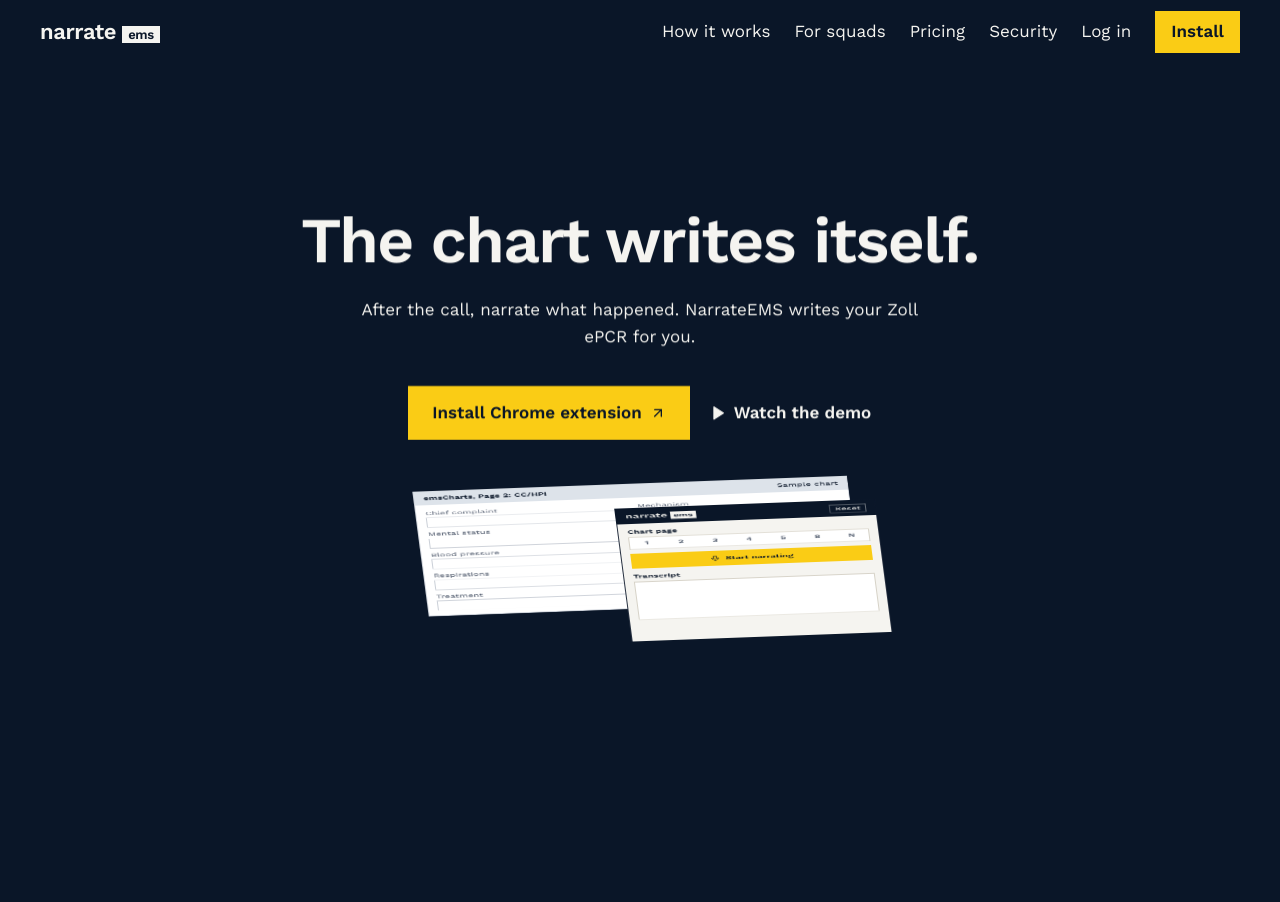
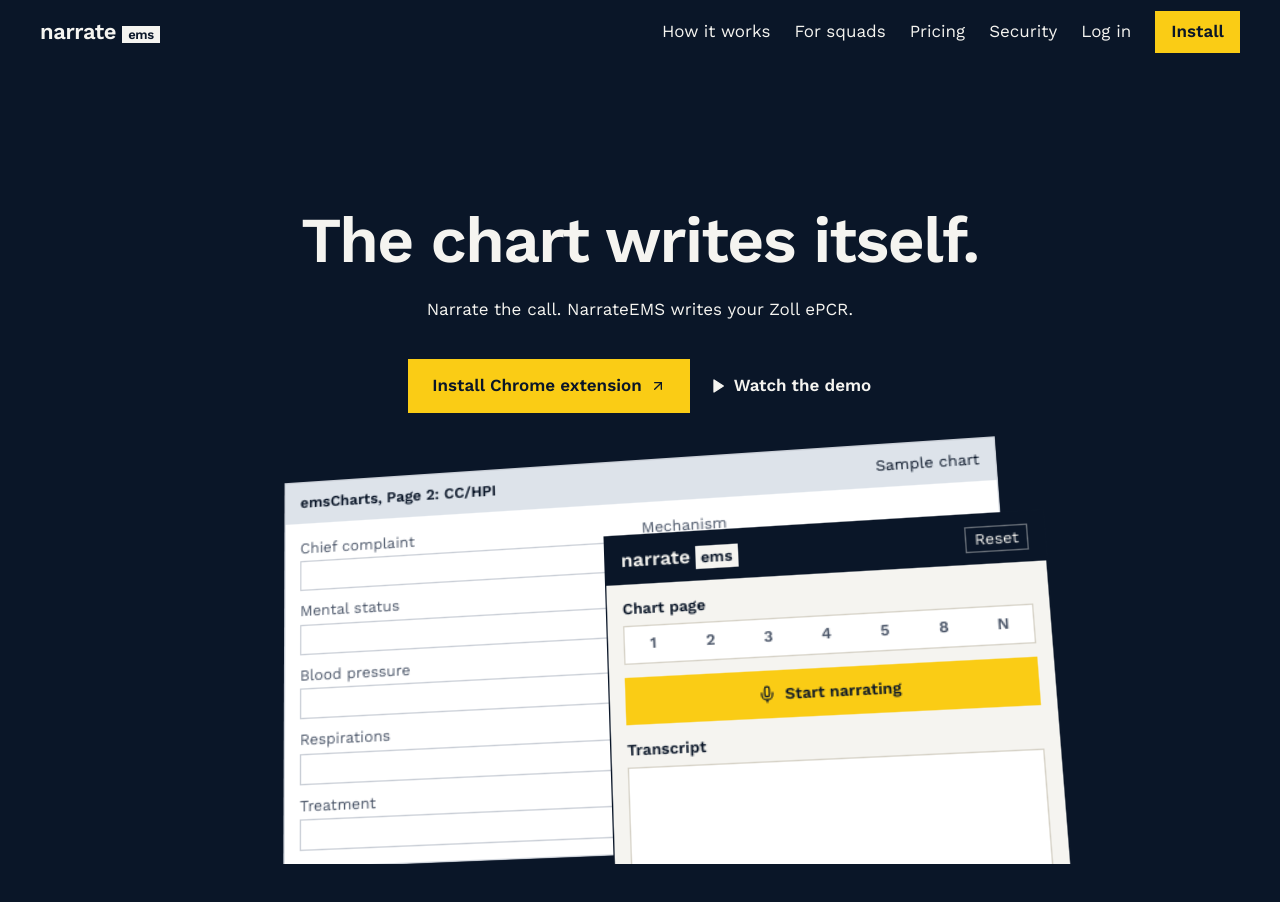
Before and after one commit to NarrateEMS/NarrateEMSWebsite, a Next.js app: page / in a window 1280 px wide. Shown: the top 902 px of the page. Built offline with nearby package versions, Linux system fonts and the light colour scheme.

Commit message:
Drift: true-aspect 3D object, reserved text band, slow eased card drift and calm stack, shorter story copy
Co-Authored-By: Devin AI <158243242+devin-ai-integration[bot]@users.noreply.github.com>

```diff
--- a/app/globals.css
+++ b/app/globals.css
@@ -336,24 +336,20 @@
 
 /* Homepage story track. Scrubbed only when JS sets data-motion="on"; without it the track is a static, filled flow. */
 .story-layer { display: flex; flex-direction: column; align-items: center; padding: 2.5rem 1.5rem; }
-.story[data-motion="on"] { height: 820svh; }
-.story[data-motion="on"] .story-stage { position: sticky; top: 0; height: 100svh; overflow: hidden; perspective: 1400px; }
-.story[data-motion="on"] .story-layer { position: absolute; inset: 4rem 0 0 0; padding: 0 5vw; justify-content: center; pointer-events: none; }
+.story[data-motion="on"] { height: 980svh; }
+.story[data-motion="on"] .story-stage { position: sticky; top: 0; height: 100svh; overflow: hidden; }
+/* Perspective sits on the parent of each scrubbed element, so tilt reads as depth, not a squash. */
+.story[data-motion="on"] .story-layer { position: absolute; inset: 4rem 0 0 0; padding: 0 5vw; justify-content: center; pointer-events: none; perspective: 2000px; }
 .story[data-motion="on"] .story-layer > * { pointer-events: auto; }
 .story[data-motion="on"] .story-hero { justify-content: flex-start; padding-top: 5rem; }
-.story[data-motion="on"] .story-step-l { align-items: flex-start; }
-.story[data-motion="on"] .story-step-r { align-items: flex-end; }
-.story[data-motion="on"] .story-step-l > *, .story[data-motion="on"] .story-step-r > * { max-width: min(360px, calc(27vw - 80px)); }
+.story[data-motion="on"] .story-band { justify-content: flex-start; padding-top: 2rem; }
 .story[data-motion="on"] [data-tl] { transform: var(--tf, none); opacity: var(--o, 1); will-change: transform, opacity; }
 .story-cards { display: flex; flex-wrap: wrap; justify-content: center; gap: 1rem; max-width: 64rem; }
-.story[data-motion="on"] .story-cards { display: block; position: relative; width: 0; height: 0; }
-.story[data-motion="on"] .story-card { position: absolute; left: -115px; top: -80px; }
-@media (max-width: 1279px) {
-  .story[data-motion="on"] .story-step-l,
-  .story[data-motion="on"] .story-step-r { align-items: center; justify-content: flex-start; padding-top: 2.5rem; text-align: center; }
-  .story[data-motion="on"] .story-step-l > *, .story[data-motion="on"] .story-step-r > * { max-width: 30rem; }
+.story[data-motion="on"] .story-cards { display: block; position: relative; width: 0; height: 0; perspective: 2000px; }
+.story[data-motion="on"] .story-card { position: absolute; left: 0; top: 0; }
+.story[data-motion="on"] .story-card > * { transform: translate(-50%, -50%); }
+@media (max-width: 1023px) {
+  .story[data-motion="on"] { height: 880svh; }
+  .story[data-motion="on"] .story-hero { padding-top: 3rem; }
+  .story[data-motion="on"] .story-band { padding-top: 1.25rem; }
 }
-@media (max-width: 1023px) {
-  .story[data-motion="on"] { height: 700svh; }
-  .story[data-motion="on"] .story-hero { padding-top: 3rem; }
-}
--- a/app/page.tsx
+++ b/app/page.tsx
@@ -4,7 +4,7 @@ import type React from "react"
 import { useState, useEffect, useRef } from "react"
 import Link from "next/link"
 import { Wordmark } from "@/components/wordmark"
-import { STORE_URL, h2, body, primaryBtn } from "./home/shared"
+import { STORE_URL, body, primaryBtn } from "./home/shared"
 import { Testimonial } from "./home/Testimonial"
 import { Why } from "./home/Why"
 import { Squads } from "./home/Squads"
@@ -47,6 +47,9 @@ const PAGES = [
 const clamp = (n: number) => Math.min(1, Math.max(0, n))
 const ease = (t: number) => t * t * (3 - 2 * t)
 
+const lerp = (a: number, b: number, t: number) => a + (b - a) * t
+const span = (p: number, a: number, b: number) => clamp((p - a) / (b - a))
+
 // Keyframes: [progress, x, y, rotateX, rotateY, rotateZ, scale, opacity]; eased between stops.
 type Frame = number[]
 function at(p: number, frames: Frame[]): number[] {
@@ -62,59 +65,74 @@ function at(p: number, frames: Frame[]): number[] {
   return frames[frames.length - 1].slice(1)
 }
 
-function buildTimeline(w: number, h: number, objW: number, objH: number, heroBottom: number) {
+type Box = { w: number; h: number; objW: number; objH: number; cardW: number; cardH: number; heroBottom: number; bandBottom: number }
+type Card = { x: number; y: number; dx: number; dy: number; rz: number; ry: number; k: number }
+
+// Text owns the band above bandBottom; the object and cards only ever use the area below it.
+function buildTimeline({ w, h, objW, objH, cardW, cardH, heroBottom, bandBottom }: Box) {
   const desk = w >= 1024
-  const side = w >= 1280
-  const fit = Math.min(1, (h * (side ? 0.62 : 0.42)) / objH, side ? (w * 0.36) / (objW + 32) : 1)
-  const oy = side ? 0 : h * 0.22
-  // Hero: the tilted object's top edge sits just under the CTAs.
+  const top = bandBottom + 16
+  const areaH = h - (desk ? 32 : 16) - top
+  const fit = Math.min(desk ? 1.5 : 1, (areaH * 0.96) / objH, (w - 48) / (objW + 64))
   const layerCenter = 64 + (h - 64) / 2
-  const heroY = Math.max(oy, heroBottom + 40 - layerCenter + ((objH * fit) / 2) * 0.55)
-  const fade = (a: number, b: number, c: number, d: number, dy = 24): Frame[] => [
+  const oy = top + areaH / 2 - layerCenter
+  // Hero: the object's top edge peeks just under the CTAs, then rises flat into the area.
+  const heroY = Math.max(oy, heroBottom + 40 + (objH * fit) / 2 - layerCenter)
+  const fade = (a: number, b: number, c: number, d: number, dy = 16): Frame[] => [
     [a, 0, dy, 0, 0, 0, 1, 0],
     [b, 0, 0, 0, 0, 0, 1, 1],
     [c, 0, 0, 0, 0, 0, 1, 1],
     [d, 0, -dy, 0, 0, 0, 1, 0],
   ]
-  const scatter = desk
-    ? [[-0.3, -0.3], [0.02, -0.31], [0.31, -0.27], [-0.36, 0.26], [-0.08, 0.31], [0.2, 0.29], [0.4, 0.21]]
-    : [[-0.24, -0.32], [0.24, -0.29], [-0.22, -0.17], [0.24, -0.15], [-0.24, 0.2], [0.24, 0.25], [0, 0.34]]
-  const rz = [-10, 6, 12, 8, -6, -12, 9]
-  const ry = [18, -14, 22, -20, 12, -16, 20]
-  const cs = desk ? 1 : 0.62
-  const cards: Frame[][] = scatter.map(([sx, sy], i) => {
-    const x = sx * w
-    const y = sy * h
-    const k = i - 3
-    const stackY = desk ? -h * 0.04 : -h * 0.02
-    return [
-      [0.56, 0, oy, 0, 0, 0, cs * 0.5, 0],
-      [0.63, x, y, 0, ry[i], rz[i], cs, 1],
-      [0.8, x * 1.06, y * 1.04, 0, -ry[i] * 0.4, rz[i] + 8 * Math.sign(k || 1), cs, 1],
-      [0.83, x * 1.06, y * 1.04, 0, -ry[i] * 0.4, rz[i] + 8 * Math.sign(k || 1), cs, 1],
-      [0.91, k * 7, stackY + k * -6, 0, 0, k * 1.2, cs * 0.94, 1],
-      [1, k * 7, stackY + k * -6, 0, 0, k * 1.2, cs * 0.94, 1],
-    ]
-  })
+  const spots = desk
+    ? [[-0.8, -0.55], [-0.28, -0.85], [0.3, -0.8], [0.82, -0.45], [-0.6, 0.7], [0.02, 0.75], [0.62, 0.65]]
+    : [[-0.9, -0.9], [0.9, -0.6], [-0.9, -0.3], [0.9, 0.05], [-0.9, 0.35], [0.9, 0.7], [-0.9, 0.95]]
+  const rz = [-7, 4, 8, -5, 5, -8, 6]
+  const ry = [10, -8, 12, -10, 8, -12, 10].map((v) => (desk ? v : v / 2))
+  const rx = (w - 48 - cardW) / 2
+  const ryMax = (areaH - cardH) / 2
+  const cards: Card[] = spots.map(([fx, fy], i) => ({
+    x: fx * rx * 0.94,
+    y: oy + fy * ryMax * 0.9,
+    dx: fx * rx * 0.06,
+    dy: fy * ryMax * 0.1 - areaH * 0.03,
+    rz: rz[i],
+    ry: ry[i],
+    k: i - 3,
+  }))
   return {
-    hero: [[0, 0, 0, 0, 0, 0, 1, 1], [0.07, 0, -h * 0.12, 0, 0, 0, 1, 0]] as Frame[],
+    oy,
+    hero: [[0, 0, 0, 0, 0, 0, 1, 1], [0.06, 0, -h * 0.08, 0, 0, 0, 1, 0]] as Frame[],
     object: [
-      [0, 0, heroY, 58, 0, -4, fit, 1],
-      [0.13, 0, oy + h * 0.02, 16, -6, -2, fit, 1],
-      [0.36, 0, oy, 8, 4, 0, fit, 1],
-      [0.44, 0, oy, 0, 0, 0, fit, 1],
-      [0.56, 0, oy, 0, 0, 0, fit, 1],
-      [0.64, 0, oy + h * 0.04, -10, 0, 0, fit * 0.5, 0],
+      [0, 0, heroY, 12, -8, -2, fit, 1],
+      [0.1, 0, oy, 5, 3, 0, fit, 1],
+      [0.3, 0, oy, 2, -2, 0, fit, 1],
+      [0.46, 0, oy, 0, 0, 0, fit, 1],
+      [0.55, 0, oy, 0, 0, 0, fit, 1],
+      [0.58, 0, oy - h * 0.01, 2, 0, 0, fit * 0.97, 0],
     ] as Frame[],
-    steps: [fade(0.12, 0.16, 0.25, 0.29), fade(0.27, 0.31, 0.39, 0.43), fade(0.43, 0.47, 0.53, 0.56)],
-    headline: fade(0.58, 0.63, 0.8, 0.83, 20),
+    steps: [fade(0.07, 0.1, 0.27, 0.3), fade(0.3, 0.33, 0.43, 0.46), fade(0.46, 0.49, 0.54, 0.57)],
+    headline: fade(0.57, 0.6, 0.84, 0.87),
     stats: [
-      [0.88, 0, h * 0.28 + 20, 0, 0, 0, 1, 0],
-      [0.92, 0, h * 0.28, 0, 0, 0, 1, 1],
-      [1, 0, h * 0.28, 0, 0, 0, 1, 1],
+      [0.88, 0, 16, 0, 0, 0, 1, 0],
+      [0.93, 0, 0, 0, 0, 0, 1, 1],
+      [1, 0, 0, 0, 0, 0, 1, 1],
     ] as Frame[],
     cards,
   }
+}
+
+// Cards drift out with an ease-out, keep floating slowly, then gather with a soft ease-in-out. Scale stays in 0.94-1.
+function cardAt(p: number, c: Card, oy: number): number[] {
+  const out = 1 - (1 - span(p, 0.55, 0.75)) ** 3
+  const d = ease(span(p, 0.55, 0.92))
+  const g = ease(ease(span(p, 0.82, 0.97)))
+  const x = lerp(lerp(0, c.x + c.dx * d, out), c.k * 7, g)
+  const y = lerp(lerp(oy, c.y + c.dy * d, out), oy - c.k * 6, g)
+  const rz = lerp(lerp(0, c.rz + Math.sign(c.rz) * 3 * d, out), c.k * 1.2, g)
+  const ry = lerp(lerp(0, c.ry * (1 - 0.6 * d), out), 0, g)
+  const s = lerp(lerp(0.94, 1, out), 0.96, g)
+  return [x, y, 0, ry, rz, s, span(p, 0.565, 0.59)]
 }
 
 function write(el: HTMLElement | null, v: number[]) {
@@ -208,14 +226,14 @@ function ChartObject() {
 
 function PageCard({ title, fields }: { title: string; fields: readonly (readonly [string, string])[] }) {
   return (
-    <div data-ui className="w-[230px] h-[160px] bg-white text-ink border border-[#C9CED6] text-[12px] leading-snug">
-      <div className="flex items-center justify-between bg-[#DDE3EA] px-3 py-2 font-semibold">
-        <span>{title}</span>
-        <span className="text-success">Filled</span>
+    <div data-ui className="w-[156px] sm:w-[230px] sm:h-[160px] lg:w-[280px] lg:h-[184px] lg:text-[13px] bg-white text-ink border border-[#C9CED6] text-[12px] leading-snug">
+      <div className="flex items-center justify-between gap-2 bg-[#DDE3EA] px-3 py-2 font-semibold">
+        <span className="truncate">{title}</span>
+        <span className="hidden sm:inline text-success">Filled</span>
       </div>
       <div className="space-y-2 p-3">
-        {fields.map(([label, value]) => (
-          <div key={label}>
+        {fields.map(([label, value], i) => (
+          <div key={label} className={i ? "hidden sm:block" : undefined}>
             <div className="text-[#4A5568]">{label}</div>
             <div className="mt-0.5 truncate bg-hi-vis px-1.5 leading-6 font-medium">{value}</div>
           </div>
@@ -334,11 +352,21 @@ export default function HomePage() {
     const actions = object.querySelector<HTMLElement>("[data-actions]")
     const fields = [...object.querySelectorAll<HTMLElement>("[data-field]")]
     const chips = [...object.querySelectorAll<HTMLElement>("[data-chip]")]
-    const heroBottom = () => {
-      const hero = heroRef.current
-      return hero ? 64 + (window.innerWidth >= 1024 ? 80 : 48) + hero.offsetHeight : 0
-    }
-    let tl = buildTimeline(window.innerWidth, window.innerHeight, object.offsetWidth, object.offsetHeight, heroBottom())
+    const firstCard = cardRefs.current[0]?.firstElementChild as HTMLElement | null
+    // Layers start under the 64px nav; offsetTop/offsetHeight ignore the scrub transforms.
+    const bottomOf = (el: HTMLElement | null) => (el ? 64 + el.offsetTop + el.offsetHeight : 0)
+    const measure = () =>
+      buildTimeline({
+        w: window.innerWidth,
+        h: window.innerHeight,
+        objW: object.offsetWidth,
+        objH: object.offsetHeight,
+        cardW: firstCard?.offsetWidth ?? 230,
+        cardH: firstCard?.offsetHeight ?? 160,
+        heroBottom: bottomOf(heroRef.current),
+        bandBottom: Math.max(...[...stepRefs.current, headlineRef.current, statsRef.current].map(bottomOf)),
+      })
+    let tl = measure()
     let current = -1
     let typed = -1
     let frame = 0
@@ -356,18 +384,18 @@ export default function HomePage() {
       tl.steps.forEach((f, i) => write(stepRefs.current[i], at(p, f)))
       write(headlineRef.current, at(p, tl.headline))
       write(statsRef.current, at(p, tl.stats))
-      tl.cards.forEach((f, i) => write(cardRefs.current[i], at(p, f)))
+      tl.cards.forEach((c, i) => write(cardRefs.current[i], cardAt(p, c, tl.oy)))
 
-      const chars = Math.round(clamp((p - 0.15) / 0.19) * TRANSCRIPT.length)
+      const chars = Math.round(span(p, 0.11, 0.29) * TRANSCRIPT.length)
       if (transcript && chars !== typed) {
         typed = chars
         transcript.textContent = TRANSCRIPT.slice(0, chars)
       }
-      if (speak) speak.dataset.rec = p > 0.15 && p < 0.35 ? "1" : "0"
-      if (actions) actions.dataset.on = p > 0.35 ? "1" : "0"
-      fields.forEach((el, i) => (el.dataset.on = p >= 0.4 + i * 0.012 ? "1" : "0"))
+      if (speak) speak.dataset.rec = p > 0.1 && p < 0.3 ? "1" : "0"
+      if (actions) actions.dataset.on = p > 0.31 ? "1" : "0"
+      fields.forEach((el, i) => (el.dataset.on = p >= 0.34 + i * 0.01 ? "1" : "0"))
       chips.forEach((el, i) => {
-        const s = 0.4 + i * 0.018
+        const s = 0.34 + i * 0.015
         el.dataset.state = p >= s + 0.03 ? "complete" : p >= s ? "processing" : "pending"
       })
     }
@@ -377,7 +405,7 @@ export default function HomePage() {
       const dt = Math.min(now - last, 64)
       last = now
       const goal = target()
-      const next = current < 0 ? goal : current + (goal - current) * (1 - Math.exp(-dt / 90))
+      const next = current < 0 ? goal : current + (goal - current) * (1 - Math.exp(-dt / 240))
       const settled = Math.abs(goal - next) < 0.0004
       current = settled ? goal : next
       render(current)
@@ -396,7 +424,7 @@ export default function HomePage() {
     })
     io.observe(story)
     const onResize = () => {
-      tl = buildTimeline(window.innerWidth, window.innerHeight, object.offsetWidth, object.offsetHeight, heroBottom())
+      tl = measure()
       start()
     }
     window.addEventListener("resize", onResize)
@@ -412,21 +440,9 @@ export default function HomePage() {
 
   const navLink = "text-[17px] text-paper hover:underline underline-offset-4"
   const steps = [
-    {
-      title: "Narrate the call.",
-      body: "Once you're clear of the call, open the extension and walk through it the way you'd brief your partner: demographics, chief complaint, vitals, interventions, transport. Talk normally.",
-      detail: "Mobile compatible. Use it on your phone or laptop.",
-    },
-    {
-      title: "AI structures the chart.",
-      body: "Medical-terminology-trained transcription parses your narration into the right Zoll ePCR fields: demographics, chief complaint, assessment, treatment, transport, each placed where it belongs.",
-      detail: "Each page fills in under 10 seconds.",
-    },
-    {
-      title: "Chart is in Zoll. You're done.",
-      body: "Fields land directly inside your Zoll ePCR. Review, sign, submit. Done in minutes, not the hour you used to spend typing.",
-      detail: "Direct Zoll integration. HIPAA encrypted.",
-    },
+    { title: "Narrate the call.", body: "Talk it through like a partner briefing, on your phone or laptop." },
+    { title: "AI fills the right fields.", body: "Medical-terminology-trained transcription puts each detail in its Zoll ePCR field." },
+    { title: "Review, sign, submit.", body: "Fields land directly in Zoll, HIPAA encrypted. Minutes, not an hour of typing." },
   ]
 
   return (
@@ -492,7 +508,7 @@ export default function HomePage() {
                 The chart writes itself.
               </h1>
               <p className="mt-6 max-w-xl text-[17px] leading-[1.6] text-paper">
-                After the call, narrate what happened. NarrateEMS writes your Zoll ePCR for you.
+                Narrate the call. NarrateEMS writes your Zoll ePCR.
               </p>
               <div className="mt-9 flex flex-col sm:flex-row items-center gap-5">
                 <a href={STORE_URL} target="_blank" rel="noopener noreferrer" className={primaryBtn}>
@@ -511,7 +527,7 @@ export default function HomePage() {
           </div>
 
           <div className="story-layer" aria-hidden>
-            <div ref={objectRef} data-tl>
+            <div ref={objectRef} data-tl className="[transform-style:preserve-3d]">
               <ChartObject />
             </div>
           </div>
@@ -521,7 +537,7 @@ export default function HomePage() {
           </p>
 
           {steps.map((step, i) => (
-            <div key={step.title} className={`story-layer ${i === 1 ? "story-step-r" : "story-step-l"}`}>
+            <div key={step.title} className="story-layer story-band text-center">
               <div
                 id={i === 0 ? "how" : undefined}
                 data-progress={i === 0 ? "0.2" : undefined}
@@ -529,17 +545,16 @@ export default function HomePage() {
                   stepRefs.current[i] = el
                 }}
                 data-tl
-                className="max-w-xl"
+                className="max-w-2xl"
               >
-                {i === 0 && <h2 className={`${h2} mb-6`}>Three steps, after the call.</h2>}
-                <h3 className="text-[22px] font-semibold leading-tight">{step.title}</h3>
-                <p className="mt-3 text-[17px] leading-[1.6] text-paper">{step.body}</p>
-                <p className="mt-3 text-[13px] text-paper">{step.detail}</p>
+                {i === 0 && <h2 className="sr-only">How it works, in three steps after the call</h2>}
+                <h3 className="text-[28px] lg:text-[44px] font-semibold leading-[1.05] tracking-tight text-balance">{step.title}</h3>
+                <p className="mt-3 text-[17px] leading-[1.6] text-paper text-balance">{step.body}</p>
               </div>
             </div>
           ))}
 
-          <div className="story-layer text-center">
+          <div className="story-layer story-band text-center">
             <h2 ref={headlineRef} data-tl className="max-w-4xl text-[34px] lg:text-[64px] font-semibold leading-[1.02] tracking-tight text-balance">
               Each page filled in under 10 seconds.
             </h2>
@@ -562,7 +577,7 @@ export default function HomePage() {
             </div>
           </div>
 
-          <div className="story-layer">
+          <div className="story-layer story-band">
             <dl ref={statsRef} data-tl className="grid grid-cols-3 gap-8 text-center">
               {[
                 ["70%", "Faster charting"],
@@ -570,7 +585,7 @@ export default function HomePage() {
                 ["1hr+", "Saved per shift"],
               ].map(([figure, label]) => (
                 <div key={label}>
-                  <dt className="text-[34px] lg:text-[44px] font-semibold leading-none tracking-tight tabular-nums">{figure}</dt>
+                  <dt className="text-[34px] lg:text-[64px] font-semibold leading-none tracking-tight tabular-nums">{figure}</dt>
                   <dd className="mt-2 text-[13px] text-paper">{label}</dd>
                 </div>
               ))}
```
